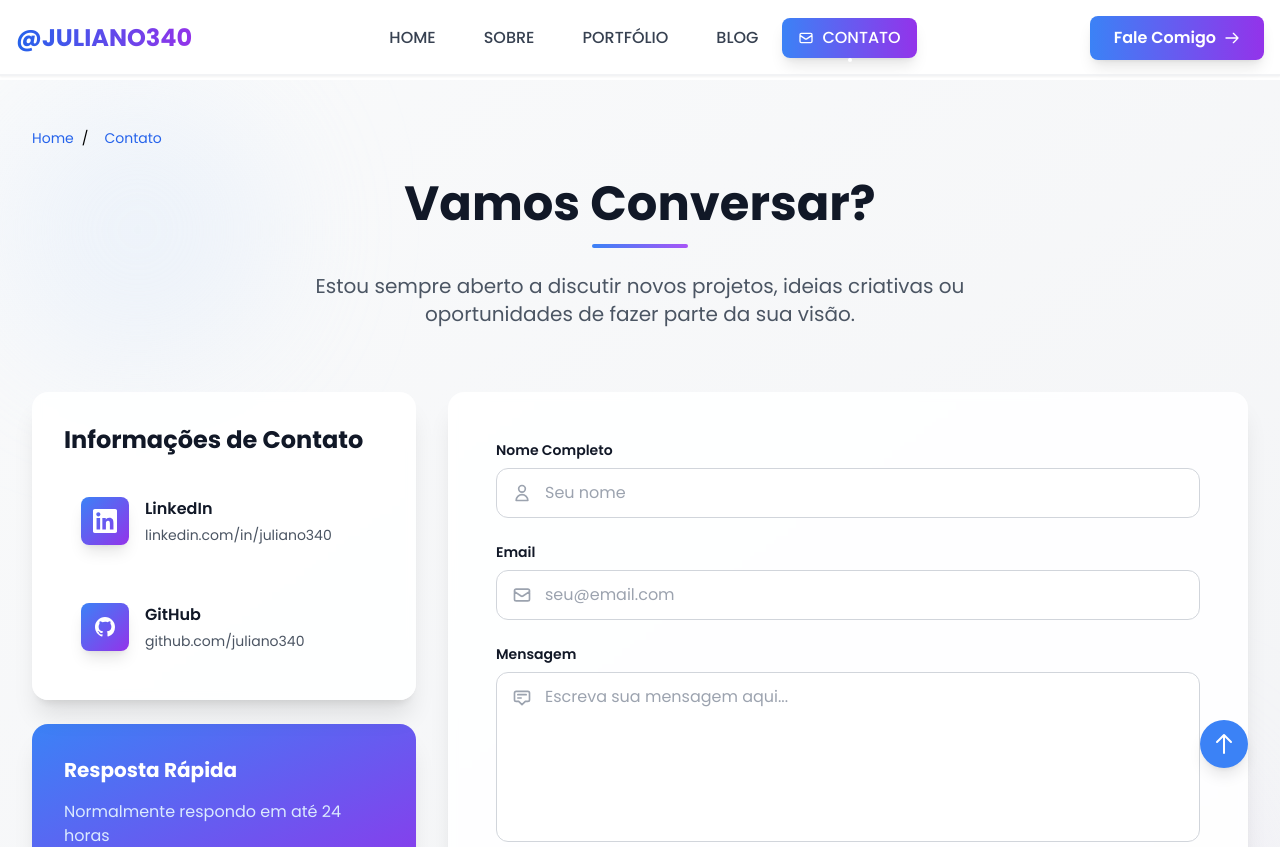
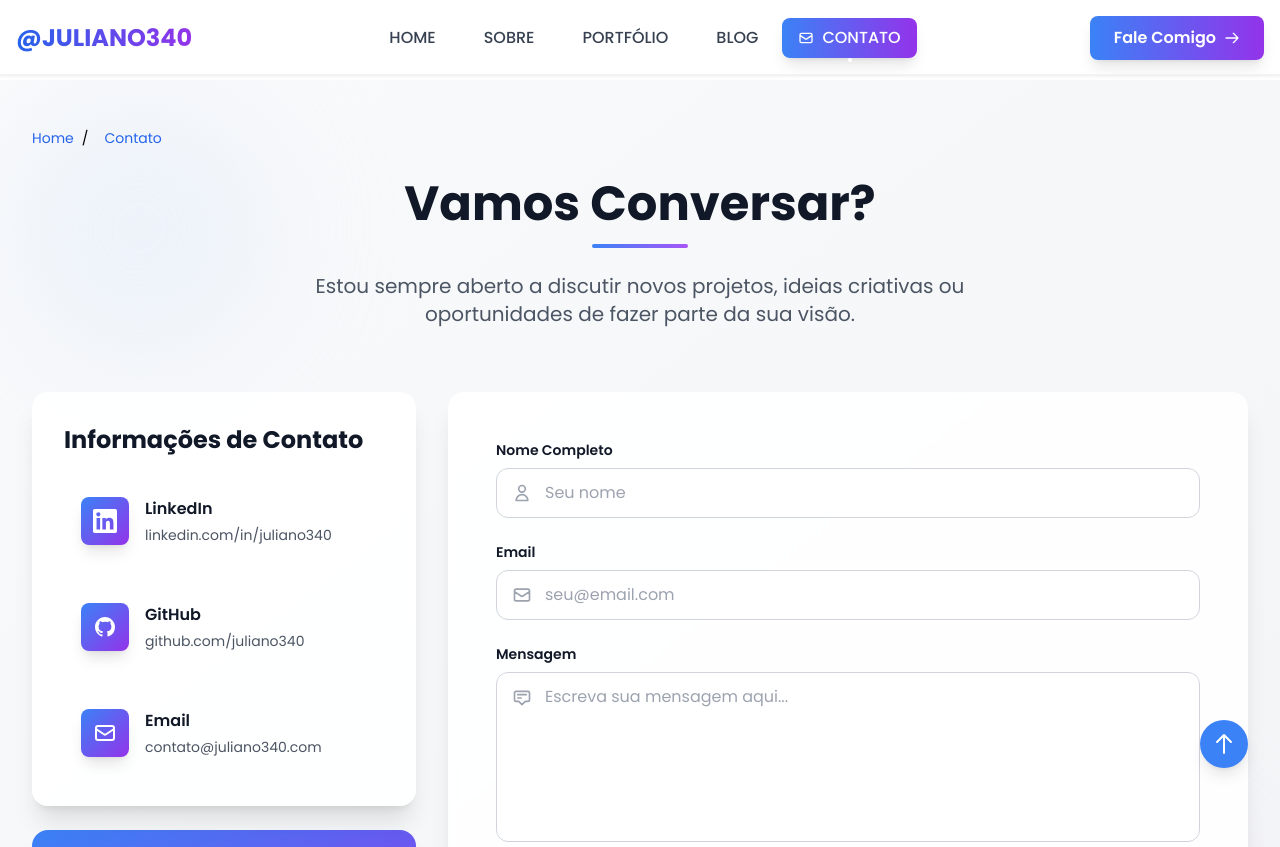
Before and after one commit to juliano340/site-vercel, a Next.js app: page /contato in a window 1280 px wide. Shown: the top 847 px of the page. Built offline with nearby package versions, Linux system fonts and the light colour scheme.

Commit message:
feat: add new Footer component and Contact page.

```diff
--- a/src/pages/components/Footer.js
+++ b/src/pages/components/Footer.js
@@ -30,7 +30,7 @@ const Footer = () => {
           <path strokeLinecap="round" strokeLinejoin="round" strokeWidth={2} d="M3 8l7.89 5.26a2 2 0 002.22 0L21 8M5 19h14a2 2 0 002-2V7a2 2 0 00-2-2H5a2 2 0 00-2 2v10a2 2 0 002 2z" />
         </svg>
       )
-    }
+    },
   ];
 
   const quickLinks = [
@@ -104,6 +104,7 @@ const Footer = () => {
           <div className="text-center md:text-right">
             <h4 className="text-lg font-semibold text-white mb-4">Contato</h4>
             <div className="space-y-3 text-gray-400">
+              <div dangerouslySetInnerHTML={{ __html: '<!--email_off-->' }} className="hidden" />
               <a
                 href="mailto:contato@juliano340.com"
                 className="flex items-center justify-center md:justify-end gap-2 hover:text-blue-400 transition-colors"
@@ -113,6 +114,7 @@ const Footer = () => {
                 </svg>
                 contato@juliano340.com
               </a>
+              <div dangerouslySetInnerHTML={{ __html: '<!--/email_off-->' }} className="hidden" />
               <div className="flex items-center justify-center md:justify-end gap-2">
                 <svg className="w-5 h-5" fill="none" stroke="currentColor" viewBox="0 0 24 24">
                   <path strokeLinecap="round" strokeLinejoin="round" strokeWidth={2} d="M17.657 16.657L13.414 20.9a1.998 1.998 0 01-2.827 0l-4.244-4.243a8 8 0 1111.314 0z" />
@@ -145,9 +147,9 @@ const Footer = () => {
           </div>
 
           <div className="flex items-center gap-4">
-              <span className="flex items-center gap-2">
-                Feito com
-                <svg className="w-4 h-4 text-red-500 animate-pulse-scale" fill="currentColor" viewBox="0 0 20 20">
+            <span className="flex items-center gap-2">
+              Feito com
+              <svg className="w-4 h-4 text-red-500 animate-pulse-scale" fill="currentColor" viewBox="0 0 20 20">
                 <path fillRule="evenodd" d="M3.172 5.172a4 4 0 015.656 0L10 6.343l1.172-1.171a4 4 0 115.656 5.656L10 17.657l-6.828-6.829a4 4 0 010-5.656z" clipRule="evenodd" />
               </svg>
               e
--- a/src/pages/contato.js
+++ b/src/pages/contato.js
@@ -47,16 +47,6 @@ const Contato = () => {
   };
 
   const contactInfo = [
-    // {
-    //   icon: (
-    //     <svg className="w-6 h-6" fill="none" stroke="currentColor" viewBox="0 0 24 24">
-    //       <path strokeLinecap="round" strokeLinejoin="round" strokeWidth={2} d="M3 8l7.89 5.26a2 2 0 002.22 0L21 8M5 19h14a2 2 0 002-2V7a2 2 0 00-2-2H5a2 2 0 00-2 2v10a2 2 0 002 2z" />
-    //     </svg>
-    //   ),
-    //   title: 'Email',
-    //   content: 'juliano340@gmail.com',
-    //   link: 'mailto:juliano340@gmail.com'
-    // },
     {
       icon: (
         <svg className="w-6 h-6" fill="currentColor" viewBox="0 0 24 24">
@@ -76,6 +66,16 @@ const Contato = () => {
       title: 'GitHub',
       content: 'github.com/juliano340',
       link: 'https://github.com/juliano340'
+    },
+    {
+      icon: (
+        <svg className="w-6 h-6" fill="none" stroke="currentColor" viewBox="0 0 24 24">
+          <path strokeLinecap="round" strokeLinejoin="round" strokeWidth={2} d="M3 8l7.89 5.26a2 2 0 002.22 0L21 8M5 19h14a2 2 0 002-2V7a2 2 0 00-2-2H5a2 2 0 00-2 2v10a2 2 0 002 2z" />
+        </svg>
+      ),
+      title: 'Email',
+      content: 'contato@juliano340.com',
+      link: 'mailto:contato@juliano340.com'
     }
   ];
 
@@ -106,8 +106,9 @@ const Contato = () => {
               <h3 className="text-2xl font-bold text-gray-900 mb-6">Informações de Contato</h3>
               <div className="space-y-6">
                 {contactInfo.map((info, index) => (
+                  <div key={index}>
+                    <div dangerouslySetInnerHTML={{ __html: '<!--email_off-->' }} />
                     <a
-                    key={index}
                       href={info.link}
                       {...(info.link.startsWith('http') ? { target: '_blank', rel: 'noopener noreferrer' } : {})}
                       className="group flex items-start gap-4 p-4 rounded-xl hover:bg-gradient-to-r hover:from-blue-50 hover:to-purple-50 transition-all duration-300 border border-transparent hover:border-blue-200"
@@ -122,6 +123,8 @@ const Contato = () => {
                         </p>
                       </div>
                     </a>
+                    <div dangerouslySetInnerHTML={{ __html: '<!--/email_off-->' }} />
+                  </div>
                 ))}
               </div>
             </div>
@@ -270,8 +273,6 @@ const Contato = () => {
           </div>
         </div>
       </div>
-
-
     </div>
   );
 };
```
Lines whose indentation alone changed are shown as unchanged.
